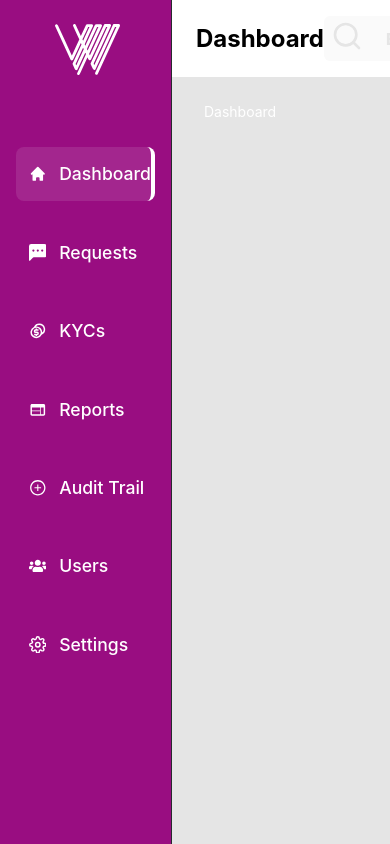
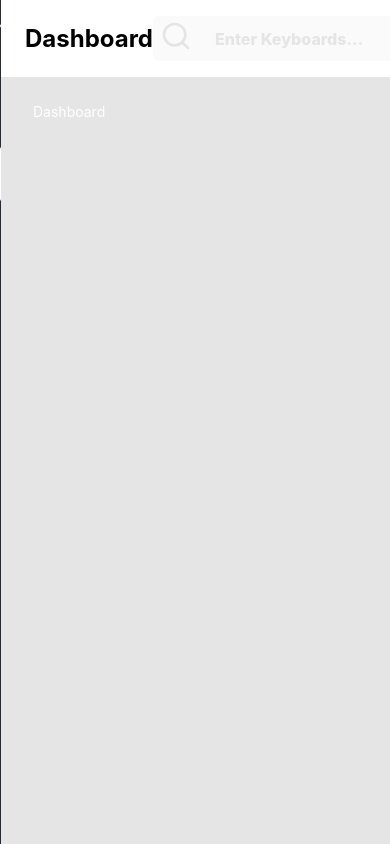
Before and after one commit to Emmathem/wema-dashboard, a React (Create React App) app: page / in a window 390 px wide. Built offline with nearby package versions, Linux system fonts and the light colour scheme.

Commit message:
mobile in

```diff
--- a/public/index.html
+++ b/public/index.html
@@ -24,7 +24,7 @@
       work correctly both with client-side routing and a non-root public URL.
       Learn how to configure a non-root public URL by running `npm run build`.
     -->
-    <title>React App</title>
+    <title>Wema Dashboard App</title>
   </head>
   <body>
     <noscript>You need to enable JavaScript to run this app.</noscript>
--- a/src/components/Header.js
+++ b/src/components/Header.js
@@ -2,6 +2,7 @@ import React from 'react';
 import styled from 'styled-components';
 import { FiSearch } from 'react-icons/fi';
 import { HiBell } from 'react-icons/hi';
+import { BsFillSunFill } from 'react-icons/bs';
 import ProfileImage from '../assets/images/profileImage.png'
 import { Select } from 'antd';
 const { Option } = Select;
@@ -19,7 +20,7 @@ const Header = () => {
             <Option value="en">EN</Option>
           </Select>
         </SelectContainer>
-        <WrapperCircle><HiBell /></WrapperCircle>
+        <WrapperCircle><BsFillSunFill /></WrapperCircle>
         <WrapperCircle><HiBell /></WrapperCircle>
         <WrapperCircle><img src={ProfileImage} alt="profile" /></WrapperCircle>
       </RightNavItems>
@@ -100,6 +101,7 @@ const WrapperCircle = styled.div`
   overflow: hidden;
   margin: 0 0.8rem;
   transition: ease all 0.5s;
+  cursor: pointer;
   svg {
     fill: #D6D7E3;
     font-size: 1.5rem;
@@ -108,6 +110,12 @@ const WrapperCircle = styled.div`
     object-fit: contain;
     width: 100%;
     height: 100%;
+  }
+  &:hover {
+    svg {
+      fill: #000;
+      transition: ease all 0.5s;
+    }
   }
 `;
 
--- a/src/components/Sidebar.js
+++ b/src/components/Sidebar.js
@@ -14,7 +14,8 @@ const Sidebar = () => {
         history.push(item.route);
     }
 
-    return <Wrapper>
+    return (
+        <Wrapper className='hidden'>
             <LogoContainer>
                 <Logo>
                     <img src={WemaLogo} alt="logo" />
@@ -31,7 +32,8 @@ const Sidebar = () => {
                     </NavItem>
                 ))}
             </NavItemsContainer>
-    </Wrapper>;
+        </Wrapper>
+    );
 };
 
 export default Sidebar;
@@ -42,6 +44,12 @@ const Wrapper = styled.div`
     width: calc(20rem - 16px - 16px);
     padding:  0 1rem;
     background: #990D81;
+    transition: ease all 0.5s;
+    @media (max-width: 768px) {
+        width: 0rem;
+        padding: 0;
+        transition: ease all 0.5s;
+    }
 `;
 
 const LogoContainer = styled.div`
```
Lines whose indentation alone changed are shown as unchanged.
